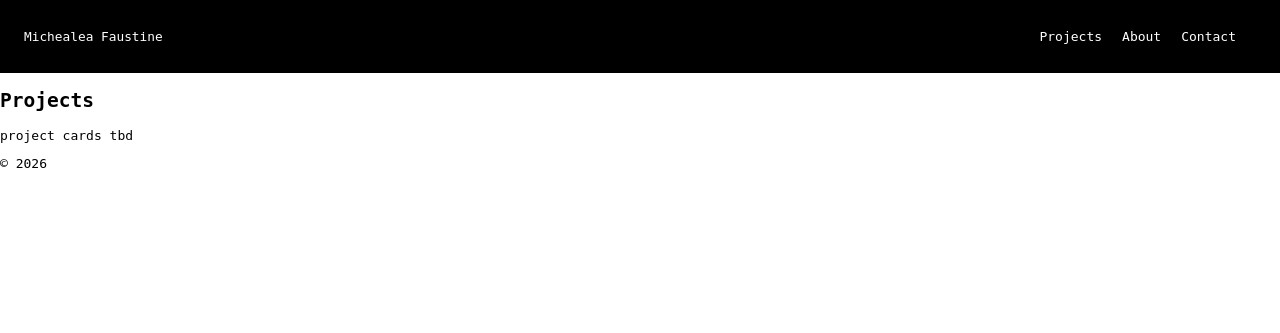
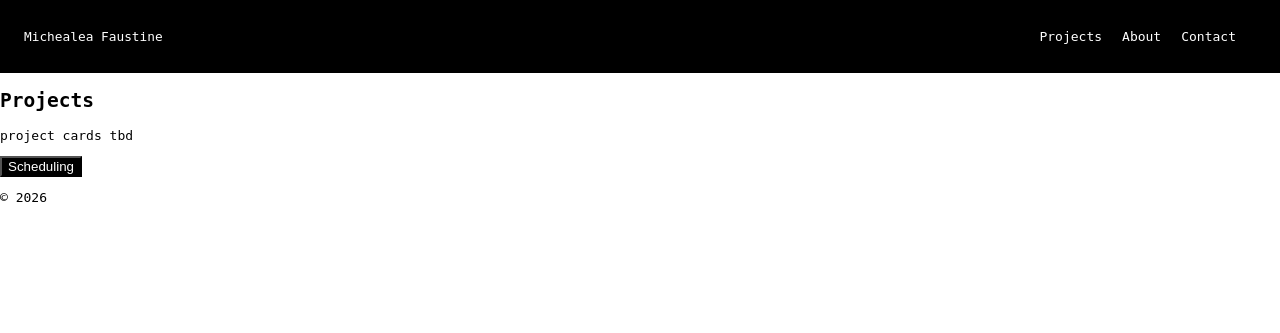
Before and after one commit to Michxz312/portfolio, a Flask app: page /project in a window 1280 px wide. Shown: the top 333 px of the page. Run offline with Flask 3, Linux system fonts and the light colour scheme.

Commit message:
Add button for scheduling intro in project.html

```diff
--- a/templates/projects/project.html
+++ b/templates/projects/project.html
@@ -5,5 +5,8 @@
         <h2>Projects</h2>
             <!-- TODO: project cards go here -->
         <p> project cards tbd</p>
+        <button class="intro-button">
+        <a href="{{ url_for('scheduling.intro_page') }}">Scheduling</a>
+        </button>
     </section>
 {% endblock %}
```
